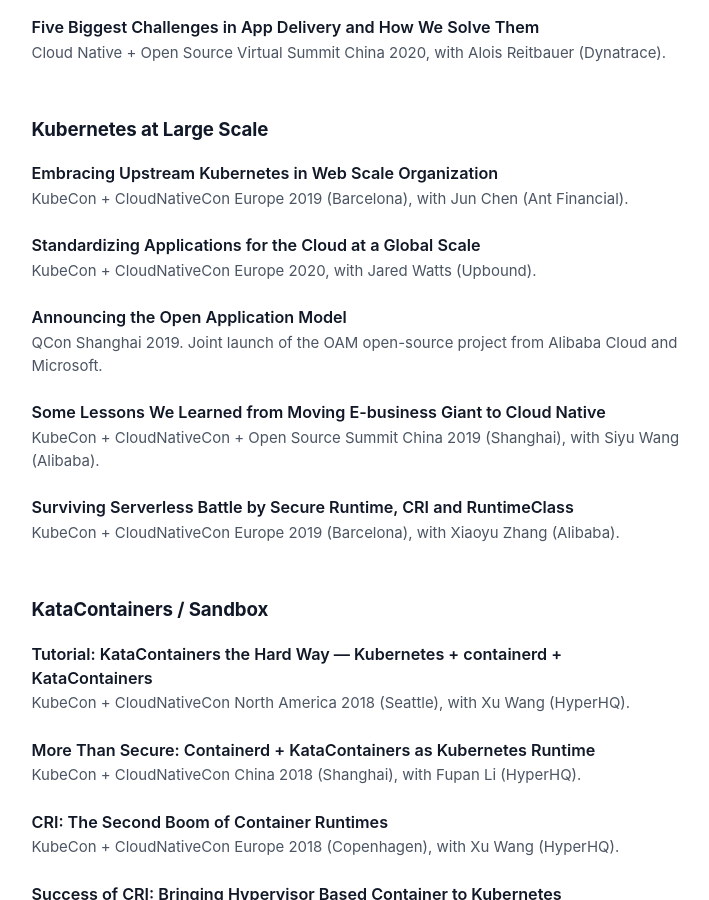
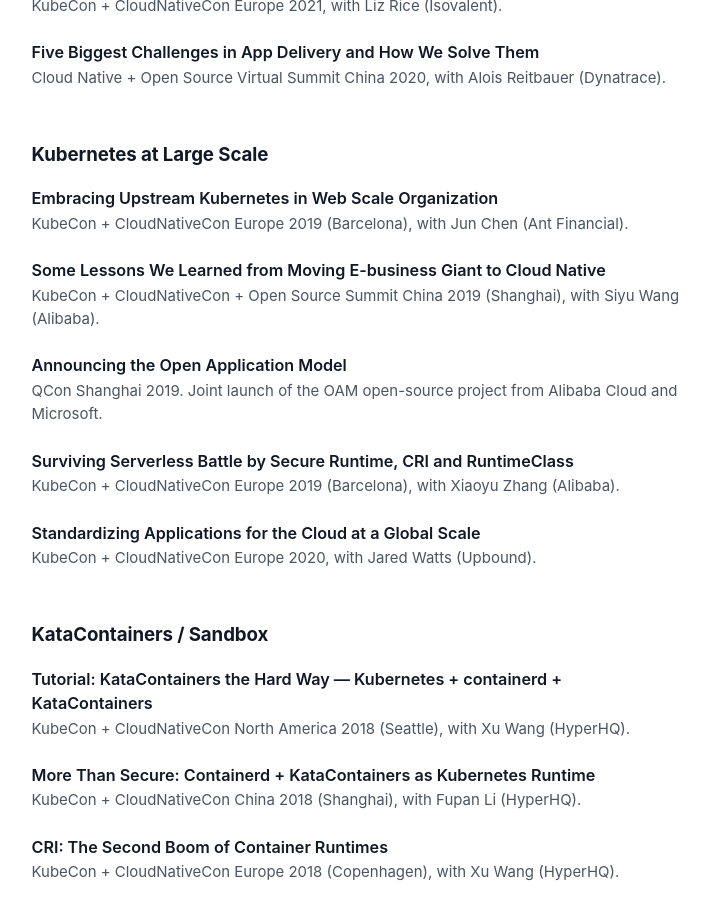
Before and after one commit to resouer/resouer.github.io, a Jekyll site: the page built from index.md, in a window 1280 px wide and 900 px high, scrolled down 2204 px. Shown: the whole window, without its empty margins (284-993 px from the left). Built offline with Jekyll 4.4.1, drawn with Linux system fonts in a browser that asks for light colours; some of the changed text lies outside the part shown.

Commit message:
Reorder talks under Kubernetes at Large Scale; refine OAM project description
Co-Authored-By: Claude Opus 4.7 (1M context) <noreply@anthropic.com>

```diff
--- a/index.md
+++ b/index.md
@@ -113,20 +113,20 @@ title: Lei Zhang
     <p>KubeCon + CloudNativeCon Europe 2019 (Barcelona), with Jun Chen (Ant Financial).</p>
   </li>
   <li>
-    <div class="role-line"><span class="role-title"><a href="https://kccnceu20.sched.com/event/Zesr">Standardizing Applications for the Cloud at a Global Scale</a></span></div>
-    <p>KubeCon + CloudNativeCon Europe 2020, with Jared Watts (Upbound).</p>
+    <div class="role-line"><span class="role-title"><a href="https://kccncosschn19eng.sched.com/speaker/resouer">Some Lessons We Learned from Moving E-business Giant to Cloud Native</a></span></div>
+    <p>KubeCon + CloudNativeCon + Open Source Summit China 2019 (Shanghai), with Siyu Wang (Alibaba).</p>
   </li>
   <li>
     <div class="role-line"><span class="role-title"><a href="https://opensource.microsoft.com/blog/2019/10/16/announcing-open-application-model/">Announcing the Open Application Model</a></span></div>
     <p>QCon Shanghai 2019. Joint launch of the OAM open-source project from Alibaba Cloud and Microsoft.</p>
   </li>
   <li>
-    <div class="role-line"><span class="role-title"><a href="https://kccncosschn19eng.sched.com/speaker/resouer">Some Lessons We Learned from Moving E-business Giant to Cloud Native</a></span></div>
-    <p>KubeCon + CloudNativeCon + Open Source Summit China 2019 (Shanghai), with Siyu Wang (Alibaba).</p>
+    <div class="role-line"><span class="role-title"><a href="https://kccnceu19.sched.com/event/MPe9">Surviving Serverless Battle by Secure Runtime, CRI and RuntimeClass</a></span></div>
+    <p>KubeCon + CloudNativeCon Europe 2019 (Barcelona), with Xiaoyu Zhang (Alibaba).</p>
   </li>
   <li>
-    <div class="role-line"><span class="role-title"><a href="https://kccnceu19.sched.com/event/MPe9">Surviving Serverless Battle by Secure Runtime, CRI and RuntimeClass</a></span></div>
-    <p>KubeCon + CloudNativeCon Europe 2019 (Barcelona), with Xiaoyu Zhang (Alibaba).</p>
+    <div class="role-line"><span class="role-title"><a href="https://kccnceu20.sched.com/event/Zesr">Standardizing Applications for the Cloud at a Global Scale</a></span></div>
+    <p>KubeCon + CloudNativeCon Europe 2020, with Jared Watts (Upbound).</p>
   </li>
 </ul>
 
```
Also changed, not shown: other parts of index.md (+1 -1 lines).
